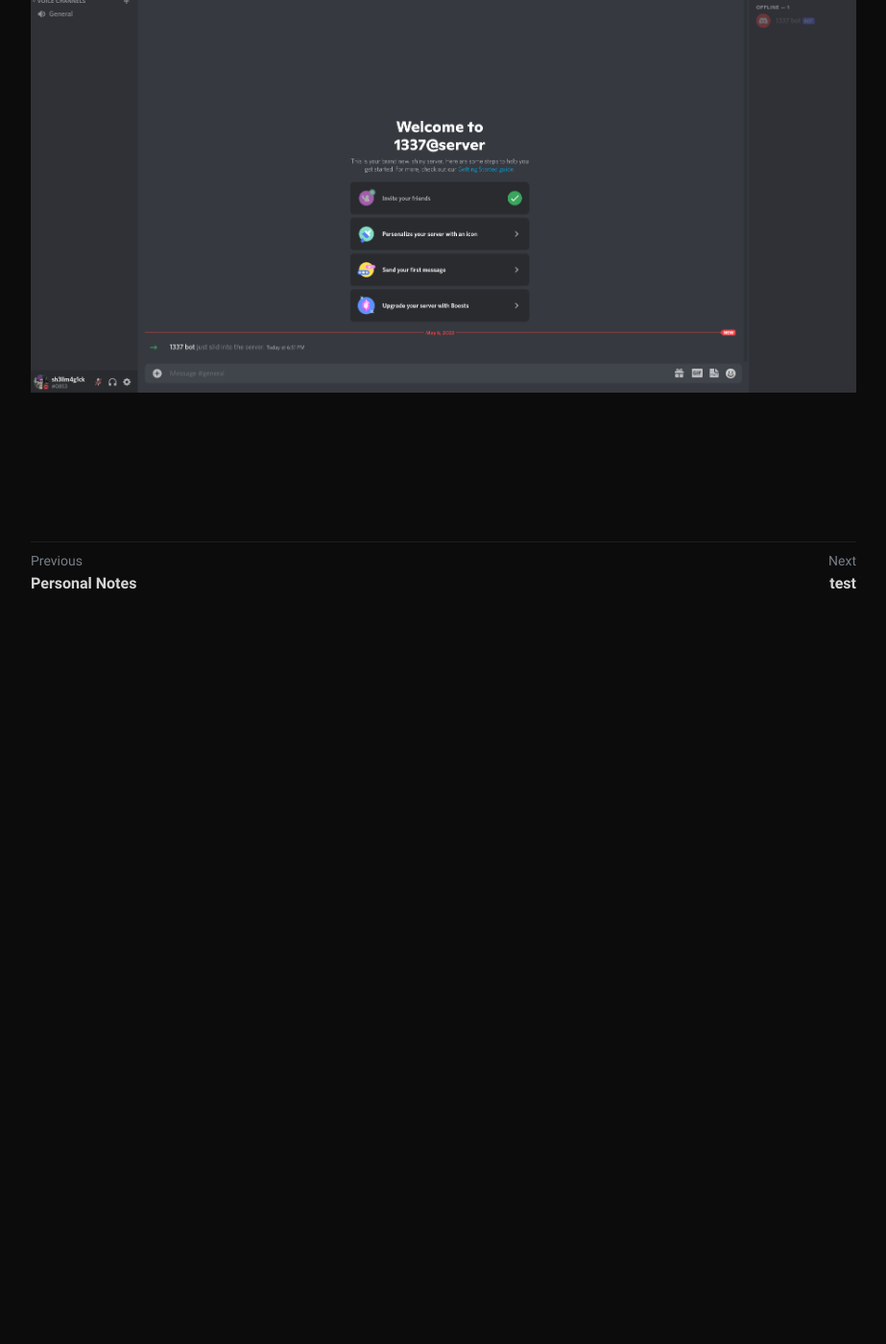
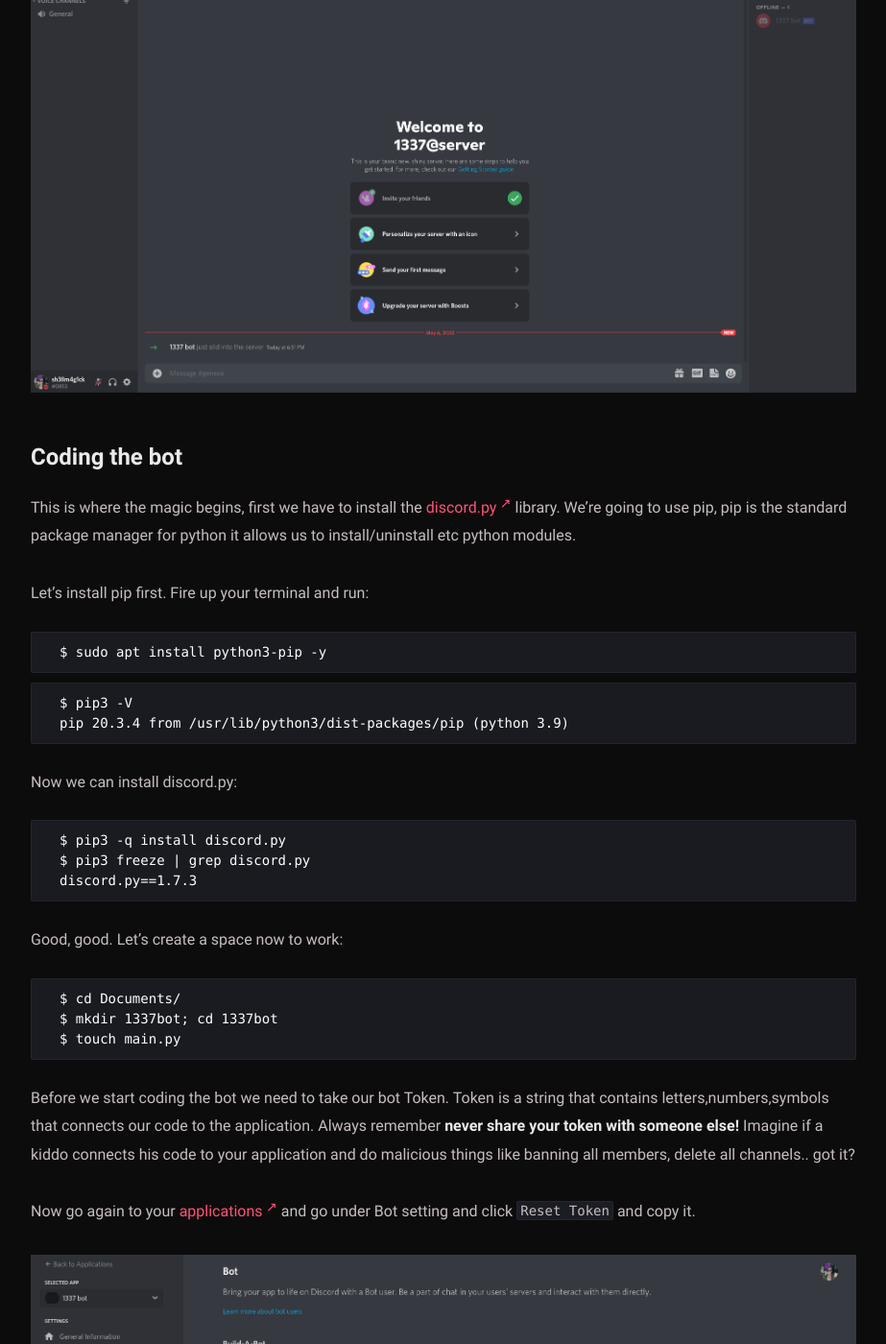
Before and after one commit to sh3llm4g1ck/sh3llm4g1ck.github.io, a Jekyll site: the page built from _posts/python-discord.py-bot-setup/2022-05-06-python-discord.py-bot-setup.md, in a window 1280 px wide and 1400 px high, scrolled down 6793 px. Shown: the whole window at 96% size, without its empty margins (178-1101 px from the left). Built offline with Jekyll 4.4.1, drawn with Linux system fonts in a browser that asks for light colours; before the commit the page ends 7423 px from its top, so only the background shows below that; some of the changed text lies outside the part shown.

Commit message:
Update 2022-05-06-python-discord.py-bot-setup.md

````diff
--- a/_posts/python-discord.py-bot-setup/2022-05-06-python-discord.py-bot-setup.md
+++ b/_posts/python-discord.py-bot-setup/2022-05-06-python-discord.py-bot-setup.md
@@ -17,7 +17,7 @@ You can't do shit without a guild/server. I bet the majority already know how to
 
 ![](https://raw.githubusercontent.com/sh3llm4g1ck/sh3llm4g1ck.github.io/main/_posts/python-discord.py-bot-setup/images/1.png)
 
-2) Click on "Create My Own".
+2) Click on `Create My Own`.
 
 ![](https://raw.githubusercontent.com/sh3llm4g1ck/sh3llm4g1ck.github.io/main/_posts/python-discord.py-bot-setup/images/2.png)
 
@@ -72,3 +72,48 @@ We have a server, we have a bot account now we need to invite the bot to the ser
 ![](https://raw.githubusercontent.com/sh3llm4g1ck/sh3llm4g1ck.github.io/main/_posts/python-discord.py-bot-setup/images/13.png)
 
 ![](https://raw.githubusercontent.com/sh3llm4g1ck/sh3llm4g1ck.github.io/main/_posts/python-discord.py-bot-setup/images/14.png)
+
+# Coding the bot
+
+Τhis is where the magic begins, first we have to install the [discord.py](https://github.com/Rapptz/discord.py){:target="_blank"} library. We're going to use pip, pip is the standard package manager for python it allows us to install/uninstall etc python modules.
+
+Let's install pip first. Fire up your terminal and run:
+
+```
+$ sudo apt install python3-pip -y
+```
+
+```
+$ pip3 -V
+pip 20.3.4 from /usr/lib/python3/dist-packages/pip (python 3.9)
+```
+
+Now we can install discord.py:
+
+```
+$ pip3 -q install discord.py
+$ pip3 freeze | grep discord.py
+discord.py==1.7.3
+```
+
+Good, good. Let's create a space now to work:
+
+```
+$ cd Documents/
+$ mkdir 1337bot; cd 1337bot
+$ touch main.py
+```
+
+Before we start coding the bot we need to take our bot Token. Token is a string that contains letters,numbers,symbols that connects our code to the application. Always remember **never share your token with someone else!** Imagine if a kiddo connects his code to your application and do malicious things like banning all members, delete all channels.. got it?
+
+Now go again to your [applications](https://discord.com/developers/applications){:target="_blank"} and go under Bot setting and click `Reset Token` and copy it.
+
+![](https://raw.githubusercontent.com/sh3llm4g1ck/sh3llm4g1ck.github.io/main/_posts/python-discord.py-bot-setup/images/15.png)
+
+
+
+You can use now your favorite text editor sublime,atom,vsc etc. I prefer command line text editors, I'll use `nano`.
+
+```python
+
+```
````
